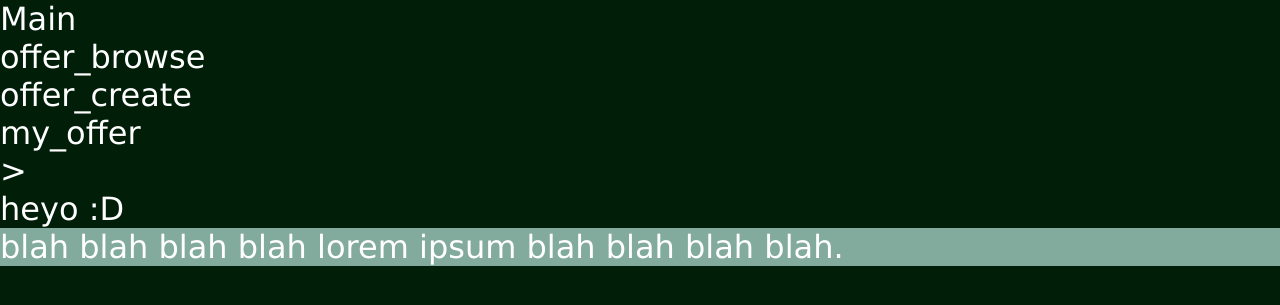
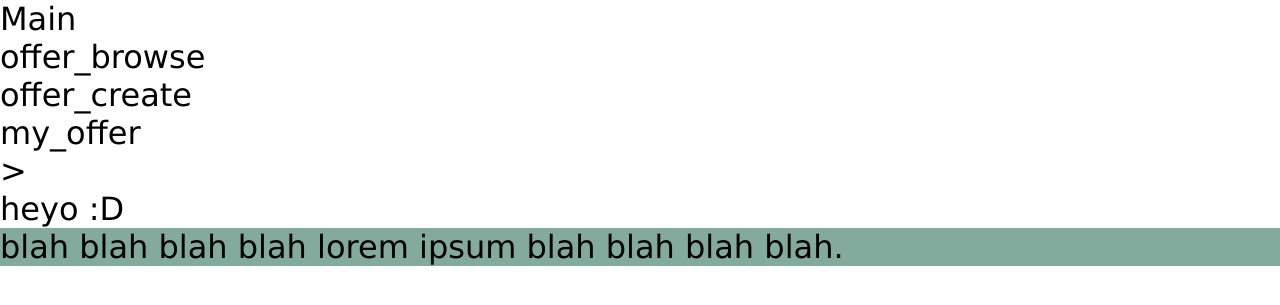
Before and after one commit to AdamrePL/Project, a PHP site: page / in a window 1280 px wide. Shown: the top 305 px of the page. Run offline with PHP 8.4, Linux system fonts and the light colour scheme.

Commit message:
fixed light and dark style (i am a genius)

```diff
--- a/style.css
+++ b/style.css
@@ -8,8 +8,8 @@
 
 @media (prefers-color-scheme: light) {
     *{
-        --text: rgb(255, 255, 255);
-        --background: rgb(1, 30, 8);
+        --text: rgb(0, 0, 0);
+        --background: rgb(255,255,255);
         --primary: rgb(65, 195, 100);
         --secondary: rgb(61, 102, 79);
         --accent: rgb(130, 171, 157);
@@ -18,8 +18,8 @@
 
 @media (prefers-color-scheme: dark) {
     *{
-        --text: rgb(0, 0, 0);
-        --background: rgb(0, 0, 0);
+        --text: rgb(255, 255, 255);
+        --background: rgb(1, 31, 8);
         --primary: rgb(65, 195, 100);
         --secondary: rgb(61, 102, 79);
         --accent: rgb(130, 171, 157);
```
